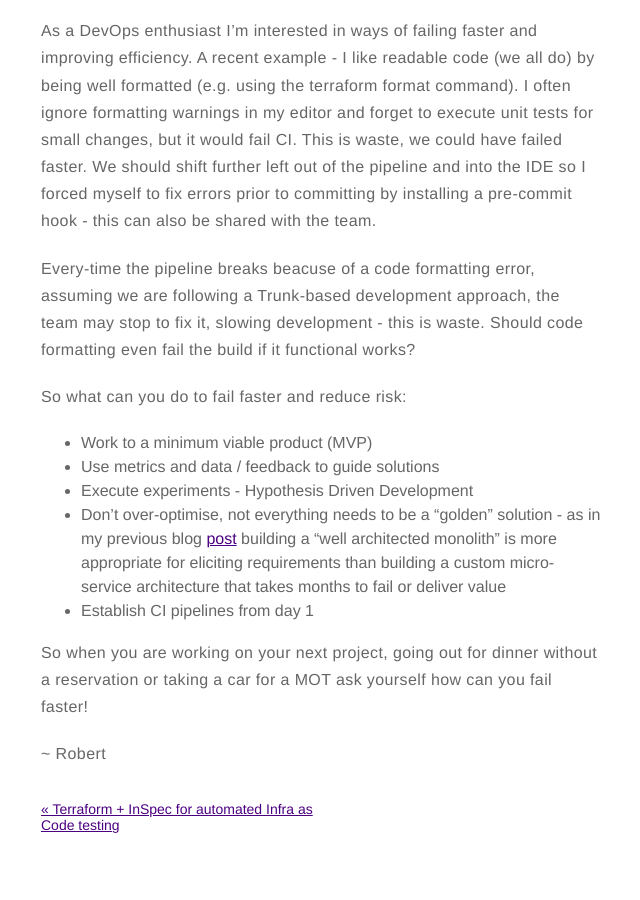
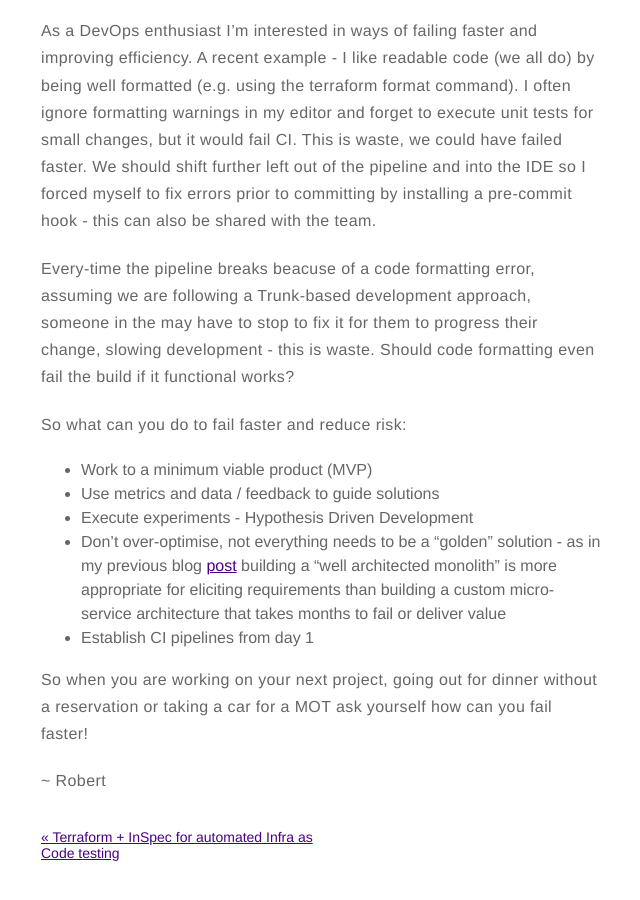
Before and after one commit to RobertNorthard/robertnorthard.github.io, a Jekyll site: the page built from _posts/2019-03-10-its-okay-to-fail.markdown, in a window 1280 px wide and 900 px high, scrolled down 822 px. Shown: the whole window, without its empty margins (319-959 px from the left). Built offline with Jekyll 4.4.1, drawn with Linux system fonts in a browser that asks for light colours.

Commit message:
Update blog content

```diff
--- a/_posts/2019-03-10-its-okay-to-fail.markdown
+++ b/_posts/2019-03-10-its-okay-to-fail.markdown
@@ -18,7 +18,7 @@ It's okay to fail! If you're not failing you may not be learning effectively. Ma
 
 As a DevOps enthusiast I'm interested in ways of failing faster and improving efficiency. A recent example - I like readable code (we all do) by being well formatted (e.g. using the terraform format command). I  often ignore formatting warnings in my editor and forget to execute unit tests for small changes, but it would fail CI. This is waste, we could have failed faster. We should shift further left out of the pipeline and into the IDE so I forced myself to fix errors prior to committing by installing a pre-commit hook - this can also be shared with the team.
 
-Every-time the pipeline breaks beacuse of a code formatting error, assuming we are following a Trunk-based development approach, the team may stop to fix it, slowing development - this is waste. Should code formatting even fail the build if it functional works?
+Every-time the pipeline breaks beacuse of a code formatting error, assuming we are following a Trunk-based development approach, someone in the may have to stop to fix it for them to progress their change, slowing development - this is waste. Should code formatting even fail the build if it functional works?
 
 So what can you do to fail faster and reduce risk:
 * Work to a minimum viable product (MVP)
```
